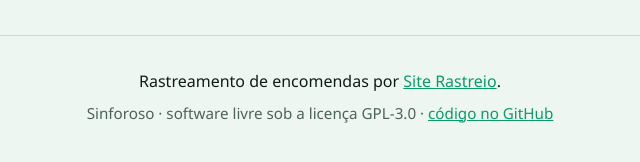
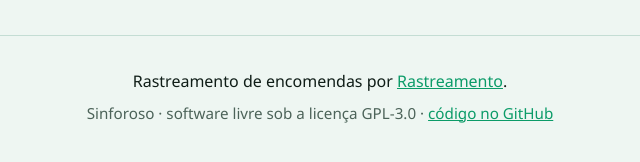
Before and after one commit to olverclock/sinforoso, a website: page site/index.html in a window 1280 px wide. Shown: the part 3009-3171 px from the top of the page, 320-960 px from the left. Drawn offline with Linux system fonts and the light colour scheme.

Commit message:
codigo do site de Rastreamento
<a href="https://www.siterastreio.com.br/" target="_blank">Rastreamento</a>

```diff
--- a/site/index.html
+++ b/site/index.html
@@ -221,7 +221,7 @@
   </section>
 
   <footer>
-    <p class="credit">Rastreamento de encomendas por <a href="https://www.siterastreio.com.br">Site Rastreio</a>.</p>
+    <p class="credit">Rastreamento de encomendas por <a href="https://www.siterastreio.com.br/" target="_blank">Rastreamento</a>.</p>
     <p>Sinforoso · software livre sob a licença GPL-3.0 · <a href="https://github.com/olverclock/sinforoso">código no GitHub</a></p>
   </footer>
 </div>
```
